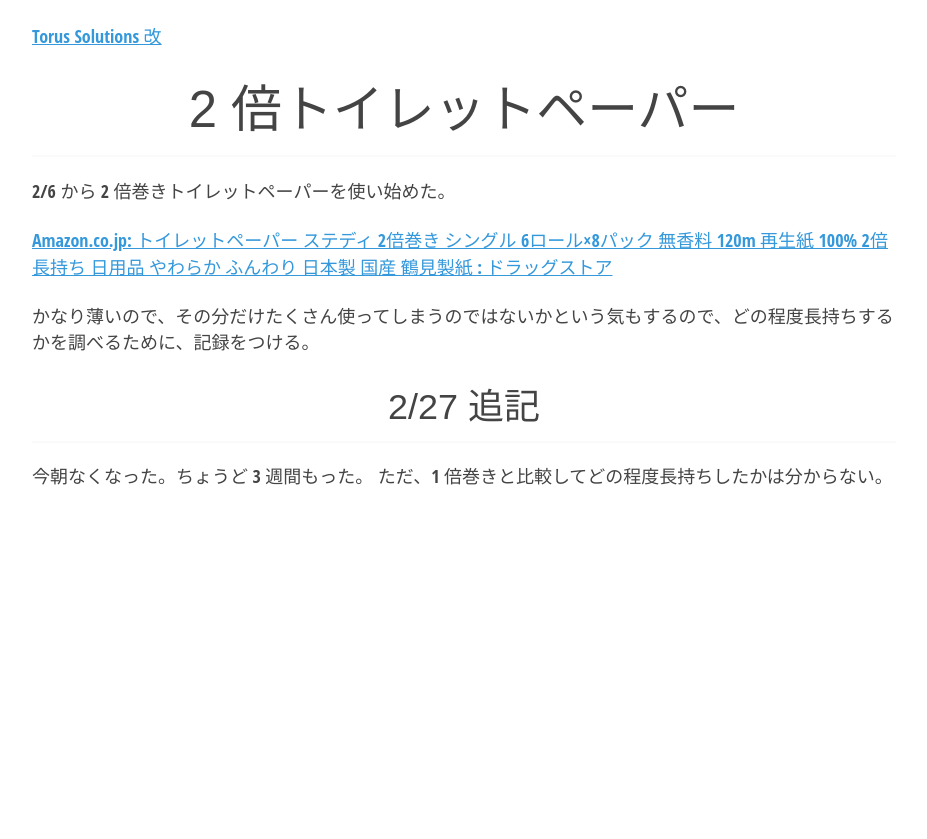
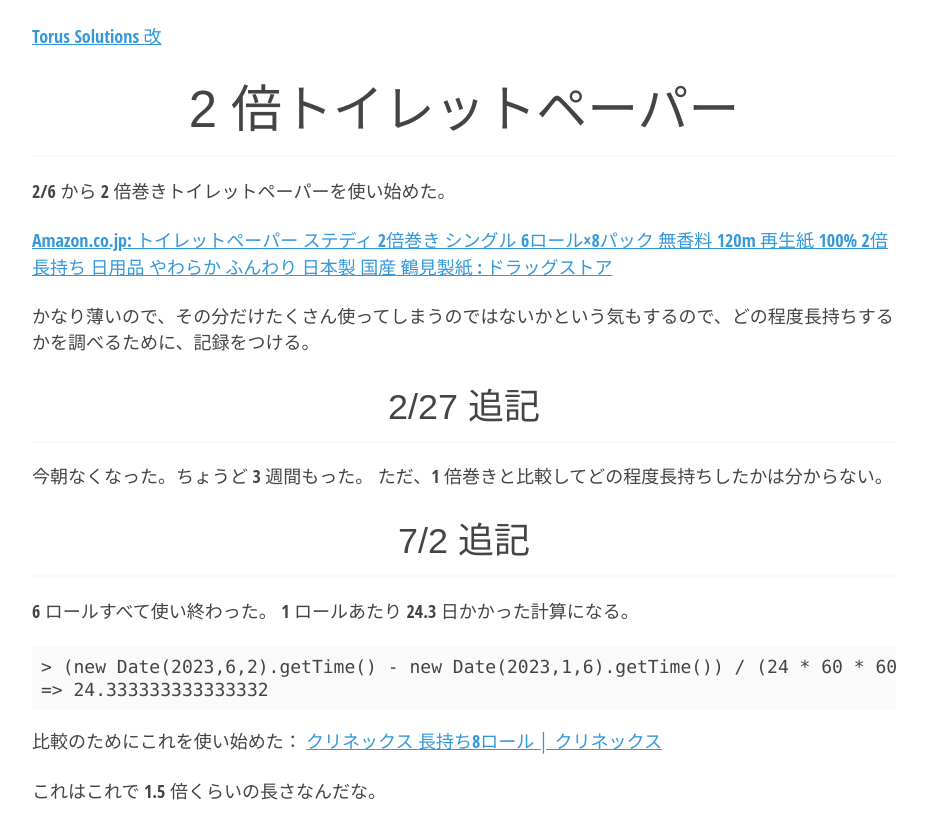
Before and after one commit to torus/torus.github.io, a Jekyll site: the page built from _posts/2023-02-15-toilet-paper.md, in a window 1280 px wide. Shown: the top 839 px of the page, without its empty margins (176-1103 px from the left). Built offline with Jekyll 4.4.1, drawn with Linux system fonts in a browser that asks for light colours.

Commit message:
Update 2023-02-15-toilet-paper.md

````diff
--- a/_posts/2023-02-15-toilet-paper.md
+++ b/_posts/2023-02-15-toilet-paper.md
@@ -12,3 +12,18 @@ title: 2 倍トイレットペーパー
 
 今朝なくなった。ちょうど 3 週間もった。
 ただ、1 倍巻きと比較してどの程度長持ちしたかは分からない。
+
+### 7/2 追記
+
+6 ロールすべて使い終わった。
+1 ロールあたり 24.3 日かかった計算になる。
+
+```
+> (new Date(2023,6,2).getTime() - new Date(2023,1,6).getTime()) / (24 * 60 * 60 * 1000) / 6
+=> 24.333333333333332
+```
+
+比較のためにこれを使い始めた：
+[クリネックス 長持ち8ロール │ クリネックス](https://kleenex.crecia.jp/kleenex8/)
+
+これはこれで 1.5 倍くらいの長さなんだな。
````
